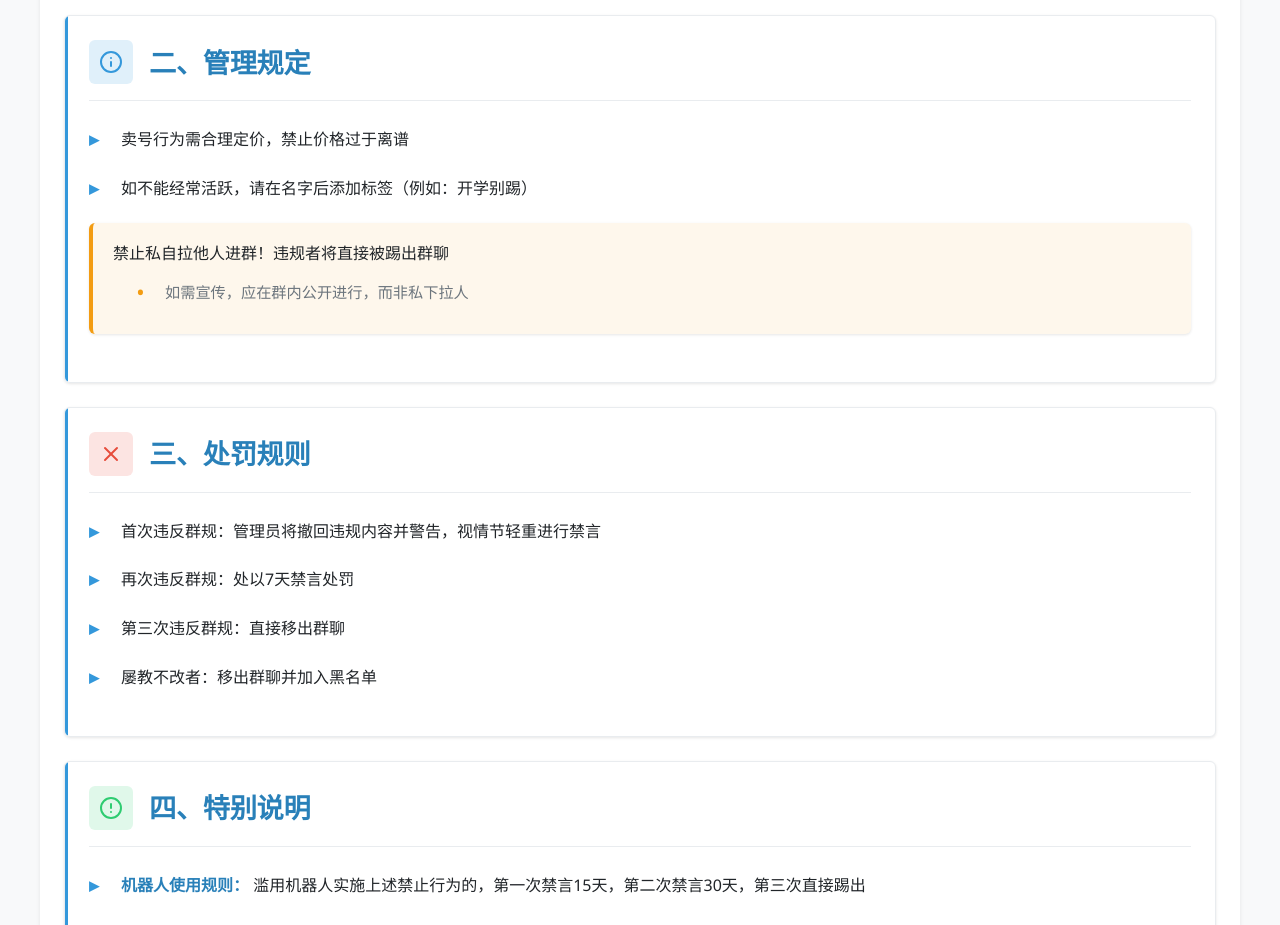
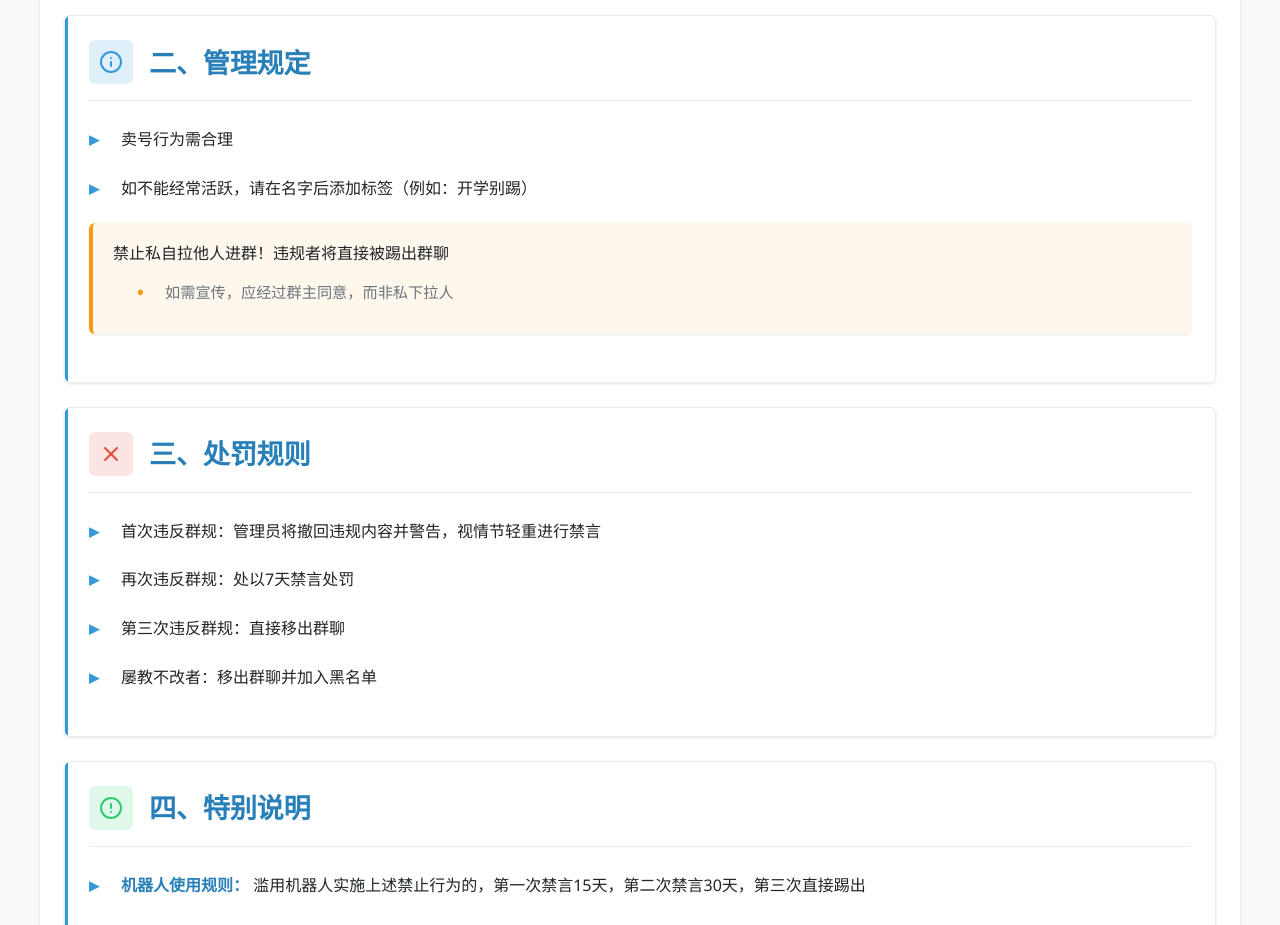
Before and after one commit to com-in/QQGroupRule, a plain HTML site: page docs/index.html in a window 1280 px wide. Shown: the part 1100-2025 px from the top of the page. Drawn offline with Linux system fonts and the light colour scheme.

Commit message:
Update index.html

```diff
--- a/docs/index.html
+++ b/docs/index.html
@@ -85,12 +85,12 @@
                     <h2>二、管理规定</h2>
                 </div>
                 <ul class="rules-list">
-                    <li>卖号行为需合理定价，禁止价格过于离谱</li>
+                    <li>卖号行为需合理</li>
                     <li>如不能经常活跃，请在名字后添加标签（例如：开学别踢）</li>
                     <li class="highlight">
                         禁止私自拉他人进群！违规者将直接被踢出群聊
                         <ul class="sub-list">
-                            <li>如需宣传，应在群内公开进行，而非私下拉人</li>
+                            <li>如需宣传，应经过群主同意，而非私下拉人</li>
                         </ul>
                     </li>
                 </ul>
```
